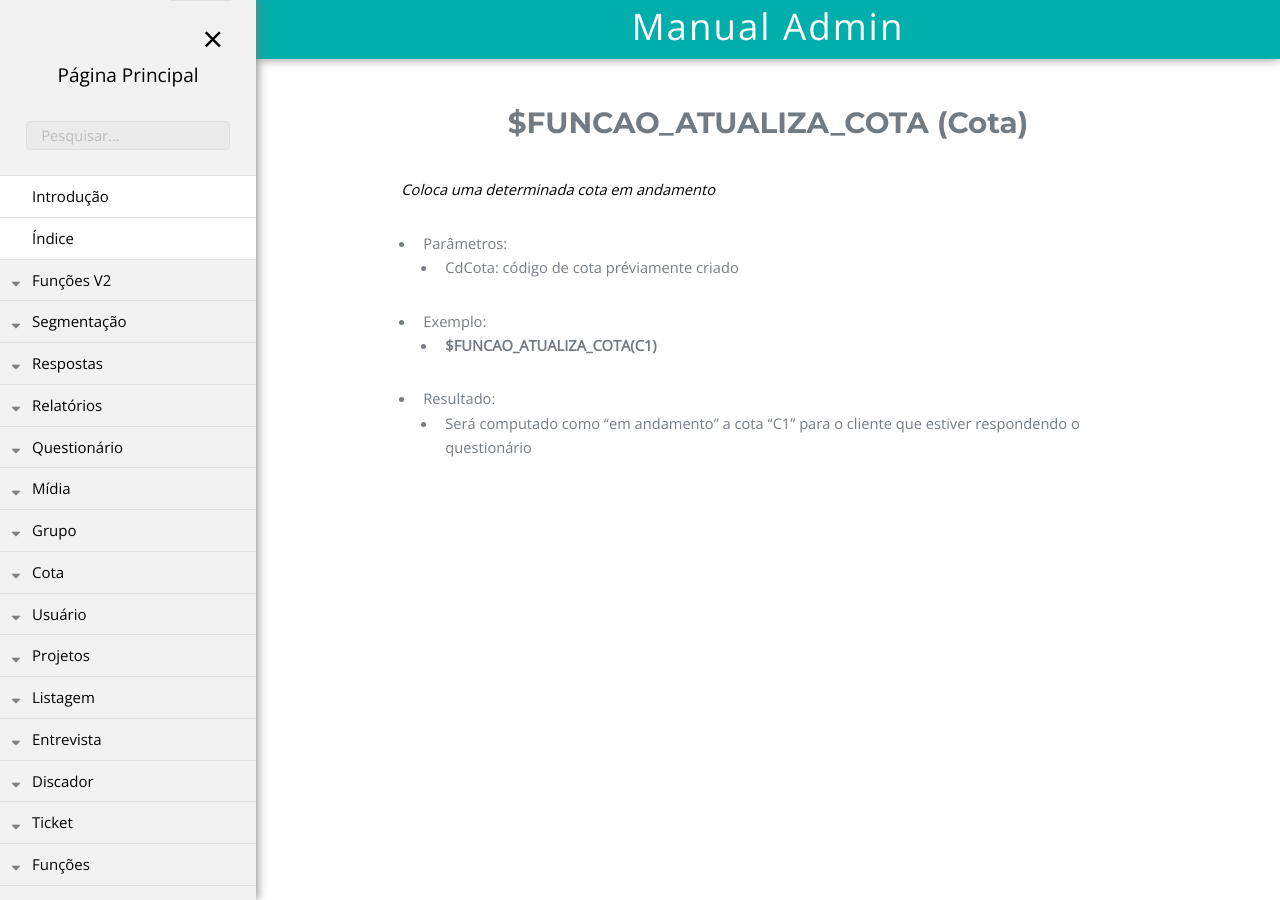
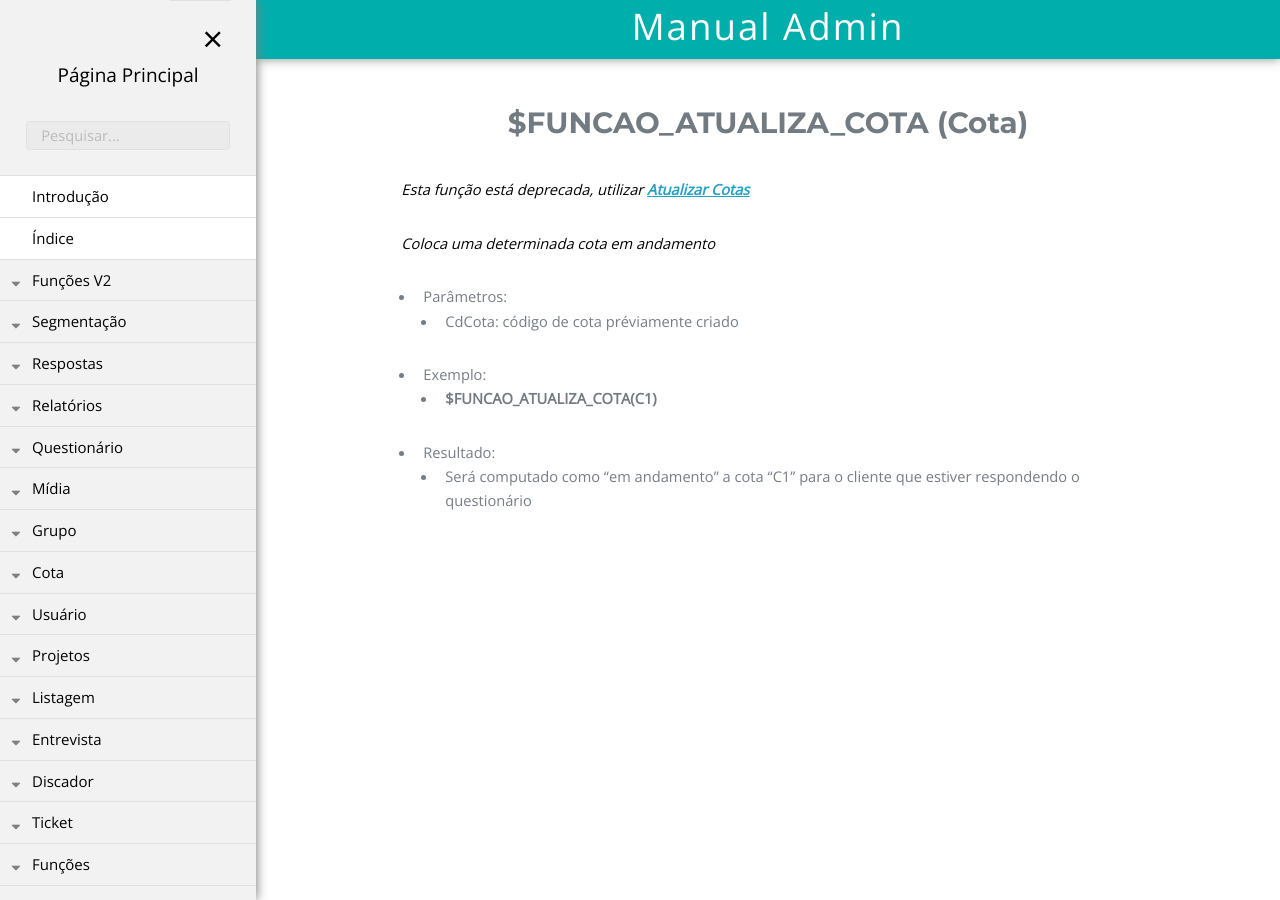
Before and after one commit to rogerio-figueiredo-hsr/hsrtechonline.github.io, a Jekyll site: the page built from _posts/2018-06-10-atualiza-cota.md, in a window 1280 px wide. Built offline with Jekyll 4.4.1, drawn with Linux system fonts in a browser that asks for light colours.

Commit message:
Update 2018-06-10-atualiza-cota.md

```diff
--- a/_posts/2018-06-10-atualiza-cota.md
+++ b/_posts/2018-06-10-atualiza-cota.md
@@ -6,6 +6,7 @@
 pasta: "funcoes"
 ---
 # $FUNCAO_ATUALIZA_COTA (Cota)
+*Esta função está deprecada, utilizar **<a href="/fastQuestAdmin/funcoesv2/atualizaCotas">Atualizar Cotas</a>***
 
 *Coloca uma determinada cota em andamento*
 
```
